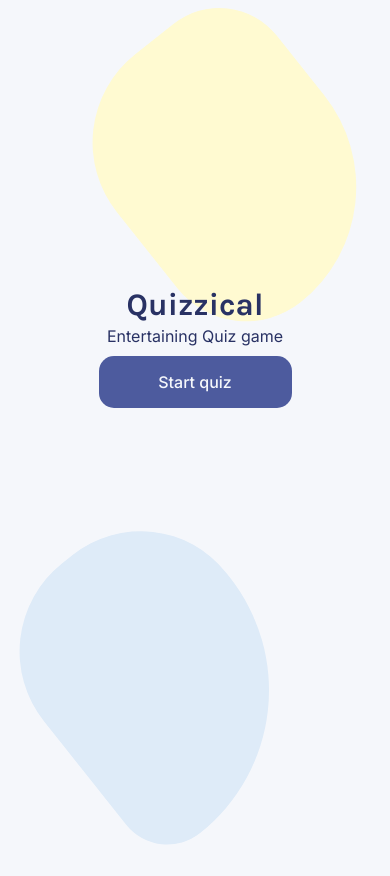
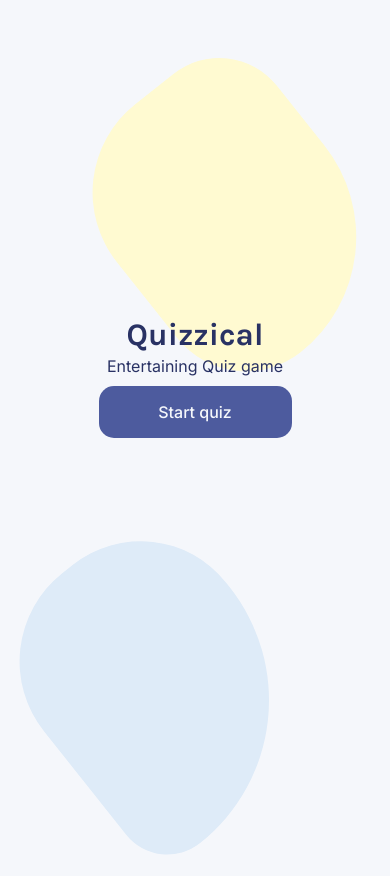
Before and after one commit to WhiteFatal/quizzical, a React (Create React App) app: page / in a window 390 px wide. Shown: the top 876 px of the page. Built offline with nearby package versions, Linux system fonts and the light colour scheme; no server answers.

Commit message:
sixth upload

```diff
--- a/src/style.css
+++ b/src/style.css
@@ -232,13 +232,14 @@ hr {
 @media only screen and (max-width: 400px) {
     .blob--yellow {
         right: 10px;
-        top: 50px;
+        top: 70px;
     }
     .blob--cyan {
         left: 10px;
-        bottom: 50px;
+        bottom: 70px;
     }
     body {
-        overflow: auto;
+        padding-top: 30px;
+        overflow: scroll;
     }
 }
```
